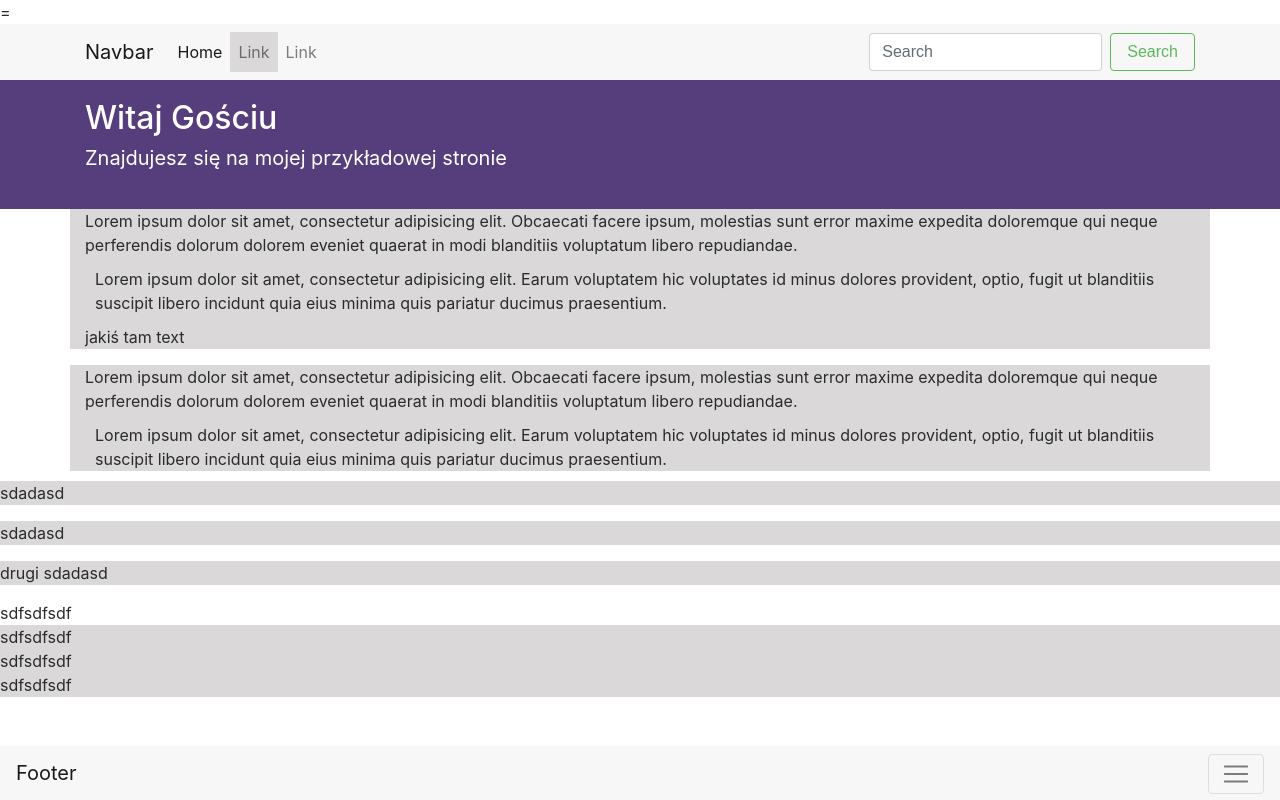
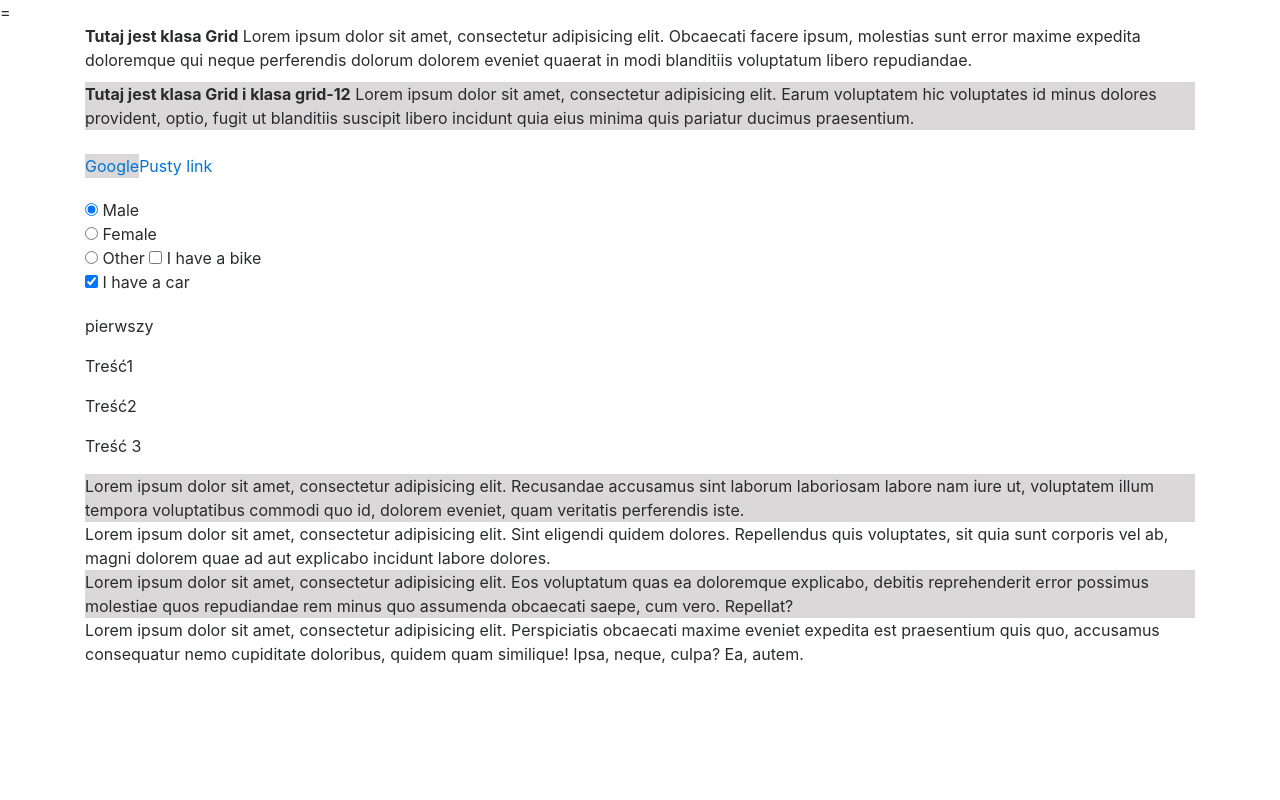
Before and after one commit to krzysb/1.2, a plain HTML site: page index.html in a window 1280 px wide. Drawn offline with nearby package versions, Linux system fonts and the light colour scheme; a script that the page names is missing.

Commit message:
Wpowadzono poprawki

```diff
--- a/index.html
+++ b/index.html
@@ -3,7 +3,7 @@
 
 <head>
     <meta charset="UTF-8">
-    <title>Przykładowa strona</title>
+    <title>Zadanie 1</title>
     <link rel="stylesheet" href="https://maxcdn.bootstrapcdn.com/bootstrap/4.0.0-alpha.6/css/bootstrap.min.css" integrity="sha384-rwoIResjU2yc3z8GV/NPeZWAv56rSmLldC3R/AZzGRnGxQQKnKkoFVhFQhNUwEyJ" crossorigin="anonymous">
     <script src="https://code.jquery.com/jquery-3.1.1.slim.min.js" integrity="sha384-A7FZj7v+d/sdmMqp/nOQwliLvUsJfDHW+k9Omg/a/EheAdgtzNs3hpfag6Ed950n" crossorigin="anonymous"></script>
     <script src="https://cdnjs.cloudflare.com/ajax/libs/tether/1.4.0/js/tether.min.js" integrity="sha384-DztdAPBWPRXSA/3eYEEUWrWCy7G5KFbe8fFjk5JAIxUYHKkDx6Qin1DkWx51bBrb" crossorigin="anonymous"></script>
@@ -13,103 +13,61 @@
 
 <body>
 
-    <nav class="navbar navbar-toggleable-md navbar-light bg-faded">
-        <div class="container">
-            <button class="navbar-toggler navbar-toggler-right" type="button" data-toggle="collapse" data-target="#navbarSupportedContent" aria-controls="navbarSupportedContent" aria-expanded="false" aria-label="Toggle navigation">
-                <span class="navbar-toggler-icon"></span>
-            </button>
-            <a class="navbar-brand" href="#">Navbar</a>
-
-            <div class="collapse navbar-collapse" id="navbarSupportedContent">
-                <ul class="navbar-nav mr-auto">
-                    <li class="nav-item active">
-                        <a class="nav-link" href="#">Home <span class="sr-only">(current)</span></a>
-                    </li>
-                    <li class="nav-item">
-                        <a class="nav-link" href="http://wp.pl">Link</a>
-                    </li>
-                    <li class="nav-item">
-                        <a class="nav-link" href="#">Link</a>
-                    </li>
-
-                </ul>
-                <form class="form-inline my-2 my-lg-0">
-                    <input class="form-control mr-sm-2" type="text" placeholder="Search">
-                    <button class="btn btn-outline-success my-2 my-sm-0" type="submit">Search</button>
-                </form>
-            </div>
-        </div>
-    </nav>
-    <div class="header">
-        <div class="container">
-            <div class="row">
-                <div class="col-md-12">
-                    <h2>Witaj Gościu</h2>
-                    <p>Znajdujesz się na mojej przykładowej stronie</p>
-                </div>
-            </div>
-        </div>
-    </div>
     <div class="container">
         <div class="grid">
-            Lorem ipsum dolor sit amet, consectetur adipisicing elit. Obcaecati facere ipsum, molestias sunt error maxime expedita doloremque qui neque perferendis dolorum dolorem eveniet quaerat in modi blanditiis voluptatum libero repudiandae.
+            <strong>Tutaj jest klasa Grid</strong> Lorem ipsum dolor sit amet, consectetur adipisicing elit. Obcaecati facere ipsum, molestias sunt error maxime expedita doloremque qui neque perferendis dolorum dolorem eveniet quaerat in modi blanditiis voluptatum libero repudiandae.
         </div>
-        <div class="grid-12" style="margin:10px;">
-            Lorem ipsum dolor sit amet, consectetur adipisicing elit. Earum voluptatem hic voluptates id minus dolores provident, optio, fugit ut blanditiis suscipit libero incidunt quia eius minima quis pariatur ducimus praesentium.
+        <div class="grid grid-12" style="margin-top:10px;">
+            <strong>Tutaj jest klasa Grid i klasa grid-12</strong> Lorem ipsum dolor sit amet, consectetur adipisicing elit. Earum voluptatem hic voluptates id minus dolores provident, optio, fugit ut blanditiis suscipit libero incidunt quia eius minima quis pariatur ducimus praesentium.
         </div>
-        <p>jakiś tam text</p>
+
+        <br>
+        <div class="nav">
+            <a href="http://google.com">Google</a>
+            <a href="#">Pusty link</a>
+        </div>
+        <div class="inputy" style="margin-top:20px;">
+            <form>
+                <input type="radio" name="gender1" value="male" checked> Male
+                <br>
+                <input type="radio" name="gender2" value="female"> Female
+                <br>
+                <input type="radio" name="gender3" value="other"> Other
+
+                <input type="checkbox" name="vehicle" value="Bike"> I have a bike
+                <br>
+                <input type="checkbox" name="vehicle" value="Car" checked> I have a car
+                <br>
+            </form>
+
+        </div>
+
+
+        <div id="text" style="margin-top:20px;">
+            <p><span>pierwszy</span></p>
+
+            <p>Treść1</p>
+            <p>Treść2</p>
+            <p></p>
+            <p>Treść 3</p>
+            <p></p>
+        </div>
+
+        <div class="pagination-item"><span>Lorem ipsum dolor sit amet, consectetur adipisicing elit. Recusandae accusamus sint laborum laboriosam labore nam iure ut, voluptatem illum tempora voluptatibus commodi quo id, dolorem eveniet, quam veritatis perferendis iste.</span></div>
+
+        <span class="pagination-item">Lorem ipsum dolor sit amet, consectetur adipisicing elit. Sint eligendi quidem dolores. Repellendus quis voluptates, sit quia sunt corporis vel ab, magni dolorem quae ad aut explicabo incidunt labore dolores.</span>
+
+        <div class="pagination-item"><span>Lorem ipsum dolor sit amet, consectetur adipisicing elit. Eos voluptatum quas ea doloremque explicabo, debitis reprehenderit error possimus molestiae quos repudiandae rem minus quo assumenda obcaecati saepe, cum vero. Repellat?</span></div>
+
+        <span class="pagination-item">Lorem ipsum dolor sit amet, consectetur adipisicing elit. Perspiciatis obcaecati maxime eveniet expedita est praesentium quis quo, accusamus consequatur nemo cupiditate doloribus, quidem quam similique! Ipsa, neque, culpa? Ea, autem.</span>
 
     </div>
 
-    <div class="container">
-        <div class="grid">
-            Lorem ipsum dolor sit amet, consectetur adipisicing elit. Obcaecati facere ipsum, molestias sunt error maxime expedita doloremque qui neque perferendis dolorum dolorem eveniet quaerat in modi blanditiis voluptatum libero repudiandae.
-        </div>
-        <div class="grid-1" style="margin:10px;">
-            Lorem ipsum dolor sit amet, consectetur adipisicing elit. Earum voluptatem hic voluptates id minus dolores provident, optio, fugit ut blanditiis suscipit libero incidunt quia eius minima quis pariatur ducimus praesentium.
-        </div>
 
 
-    </div>
 
-    <div id="text">
-        <p><span>sdadasd</span></p>
-        <p>sdadasd</p>
-        <p>drugi sdadasd</p>
-    </div>
 
-    <span class="pagination-item">sdfsdfsdf</span>
 
-    <div class="pagination-item">sdfsdfsdf</div>
-    <span>
-        <div class="pagination-item">sdfsdfsdf</div>
-    </span>
-    <div class="pagination-item">sdfsdfsdf</div>
-
-    <nav class="navbar fixed-bottom navbar-light bg-faded">
-        <button class="navbar-toggler navbar-toggler-right" type="button" data-toggle="collapse" data-target="#navbarSupportedContent" aria-controls="navbarSupportedContent" aria-expanded="false" aria-label="Toggle navigation">
-            <span class="navbar-toggler-icon"></span>
-        </button>
-        <a class="navbar-brand" href="#">Footer</a>
-
-        <div class="collapse navbar-collapse" id="navbarSupportedContent">
-            <ul class="navbar-nav mr-auto">
-                <li class="nav-item active">
-                    <a class="nav-link" href="#">Home <span class="sr-only">(current)</span></a>
-                </li>
-                <li class="nav-item">
-                    <a class="nav-link" href="#">Link</a>
-                </li>
-                <li class="nav-item">
-                    <a class="nav-link" href="#">Link</a>
-                </li>
-            </ul>
-            <form class="form-inline my-2 my-lg-0">
-                <input class="form-control mr-sm-2" type="text" placeholder="Search">
-                <button class="btn btn-outline-success my-2 my-sm-0" type="submit">Search</button>
-            </form>
-        </div>
-    </nav>
 
     <script src="js/jquery-3.1.1.js"></script>
     <script src="js/scripts.js"></script>
--- a/js/scripts.js
+++ b/js/scripts.js
@@ -1,20 +1,19 @@
 (function ($) {
     $(document).ready(function () {
-        var _1pauza = $("div.grid, div.grid-12").parent();
-        // div.filter(".grid");
+        var _1pauza = $("div.grid.grid-12");
         _1pauza.css("background", "#DAD8D8");
 
-        var _2pauza = $("nav").find("a").filter("[href^='http']");
-        // div.filter(".grid");
+        var _2pauza = $(".nav").find("a").filter("[href^='http']");
         _2pauza.css("background", "#DAD8D8");
 
-        var _4pauza = $("div#text p");
-        _4pauza.filter()
-        _4pauza.css("background", "#DAD8D8");
+        var _3pauza = $("input:checkbox, input:radio").not(":checked")
+        console.log(_3pauza);
+
+        var _4pauza = $("div#text p:empty:first");
         console.log(_4pauza);
 
 
-        var _5pauza = $(".pagination-item:not('span')");
+        var _5pauza = $(".pagination-item").not("span");
         _5pauza.css("background", "#DAD8D8");
     });
 
```
